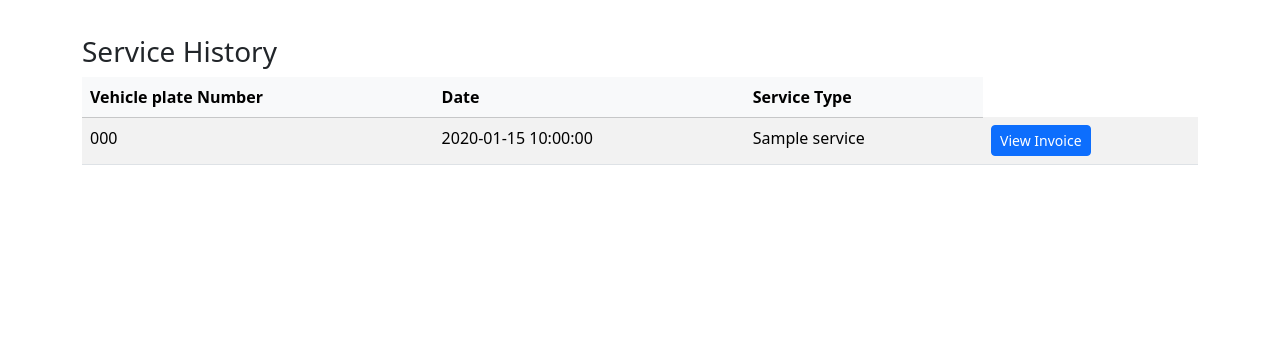
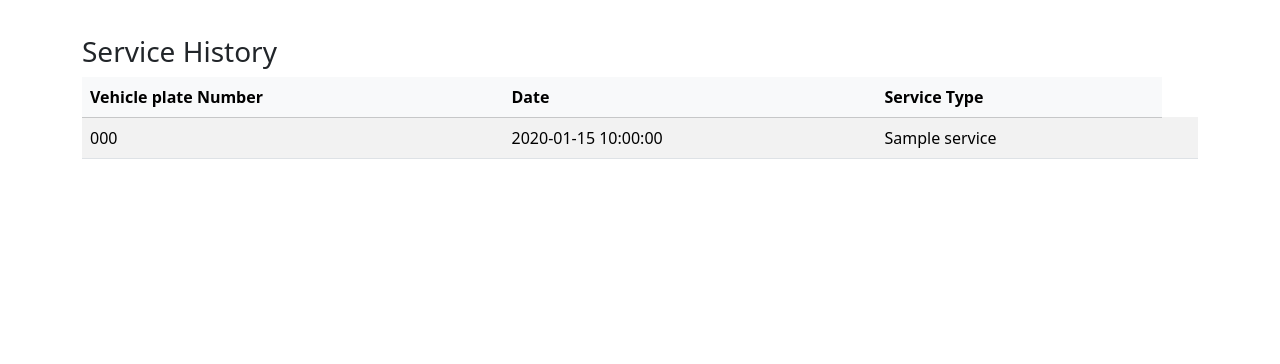
Before and after one commit to starlightaris/car_service_ms, a PHP site: page /git_cw/serviceHistory.php in a window 1280 px wide. Shown: the part 115-479 px from the top of the page. Run offline with PHP 8.4, Linux system fonts and the light colour scheme; a user stored in the database is signed in; data comes from the database, SQL or seed files in the repository; tables that the repository leaves empty or names only in its code hold one stand-in row (values such as "Sample post").

Commit message:
removed invpice btn frm service histroy

```diff
--- a/serviceHistory.php
+++ b/serviceHistory.php
@@ -76,9 +76,7 @@
                         <td>' . htmlspecialchars($row['date']) . '</td>
                         <td>' . htmlspecialchars($row['services']) . '</td>
                         <td>
-                        <a href="view_invoice.php?invoiceId=' . urlencode($row['customerInvoiceId']) . '" class="btn btn-primary btn-sm">
-                            View Invoice
-                        </a>
+
                     </td>
                       </tr>';
             }
```
